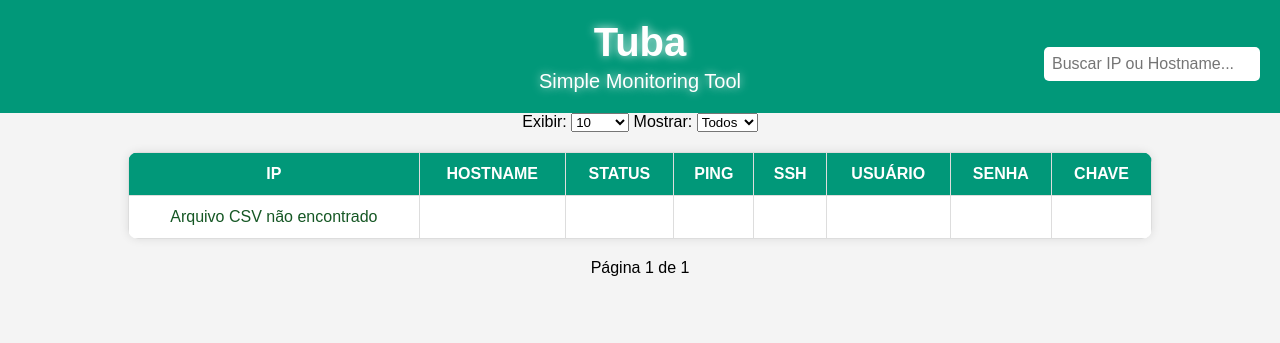
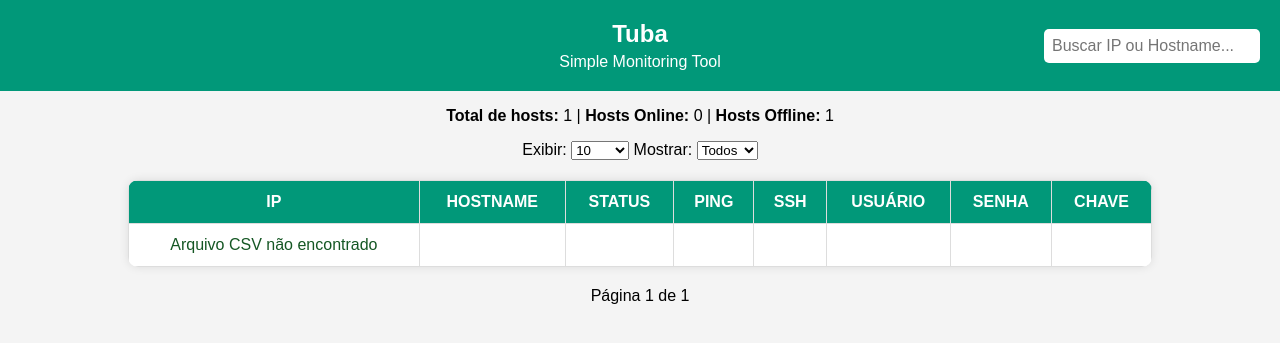
Before and after one commit to ananiasfilho/simple-inventory-tool, a Flask app: page / in a window 1280 px wide. Shown: the top 343 px of the page. Run offline with Flask 3, Linux system fonts and the light colour scheme.

Commit message:
[Fix] adjust web

```diff
--- a/web/app.py
+++ b/web/app.py
@@ -1,5 +1,6 @@
 from flask import Flask, render_template, request
 import csv
+import ipaddress
 
 app = Flask(__name__)
 
@@ -16,10 +17,22 @@ def read_csv():
         data.append({"ip": "Arquivo CSV não encontrado"})
     return data
 
+def sort_ip(ip):
+    """Converte o IP para um formato que pode ser ordenado corretamente."""
+    try:
+        return ipaddress.ip_address(ip)
+    except ValueError:
+        return ip
+
 @app.route('/')
 def index():
     """Exibe a interface web com os dados do CSV, permitindo paginação, ordenação e filtragem."""
     data = read_csv()
+
+    # Contagem de hosts
+    total_hosts = len(data)
+    online_hosts = sum(1 for row in data if row.get("status", "").lower() == "online")
+    offline_hosts = total_hosts - online_hosts
 
     # Filtragem por status
     filter_status = request.args.get("filter_status", default="both")
@@ -42,12 +55,12 @@ def index():
         end_idx = start_idx + per_page
         paginated_data = data[start_idx:end_idx]
 
-    # Ordenação por coluna
+    # Ordenação correta por IP
     sort_by = request.args.get("sort_by", default="ip")
     sort_order = request.args.get("sort_order", default="asc")
-    paginated_data = sorted(paginated_data, key=lambda x: x.get(sort_by, ""), reverse=(sort_order == "desc"))
+    paginated_data = sorted(paginated_data, key=lambda x: sort_ip(x.get("ip", "")), reverse=(sort_order == "desc"))
 
-    return render_template("index.html", data=paginated_data, per_page=per_page, page=page, total_pages=total_pages, sort_by=sort_by, sort_order=sort_order, filter_status=filter_status)
+    return render_template("index.html", data=paginated_data, per_page=per_page, page=page, total_pages=total_pages, sort_by=sort_by, sort_order=sort_order, filter_status=filter_status, total_hosts=total_hosts, online_hosts=online_hosts, offline_hosts=offline_hosts)
 
 if __name__ == '__main__':
     app.run(debug=True, host='0.0.0.0', port=5000)
--- a/web/templates/index.html
+++ b/web/templates/index.html
@@ -5,22 +5,6 @@
     <meta name="viewport" content="width=device-width, initial-scale=1.0">
     <title>Resultados do Scan</title>
     <link rel="stylesheet" href="/static/style.css">
-    <style>
-        .header {
-            font-size: 40px;
-            text-align: center;
-            padding: 20px 0;
-            background: #019879;
-            color: white;
-            text-shadow: 0 0 10px rgba(255, 255, 255, 0.8);
-        }
-        .header span {
-            display: block;
-            font-size: 20px;
-            font-weight: normal;
-            margin-top: 5px;
-        }
-    </style>
 </head>
 <body>
     <div class="header">
@@ -29,6 +13,10 @@
         <div class="search-container">
             <input type="text" id="searchInput" placeholder="Buscar IP ou Hostname...">
         </div>
+    </div>
+
+    <div class="summary">
+        <p><strong>Total de hosts:</strong> {{ total_hosts }} | <strong>Hosts Online:</strong> {{ online_hosts }} | <strong>Hosts Offline:</strong> {{ offline_hosts }}</p>
     </div>
 
     <div class="controls">
```
Also changed, not shown: README.md.
